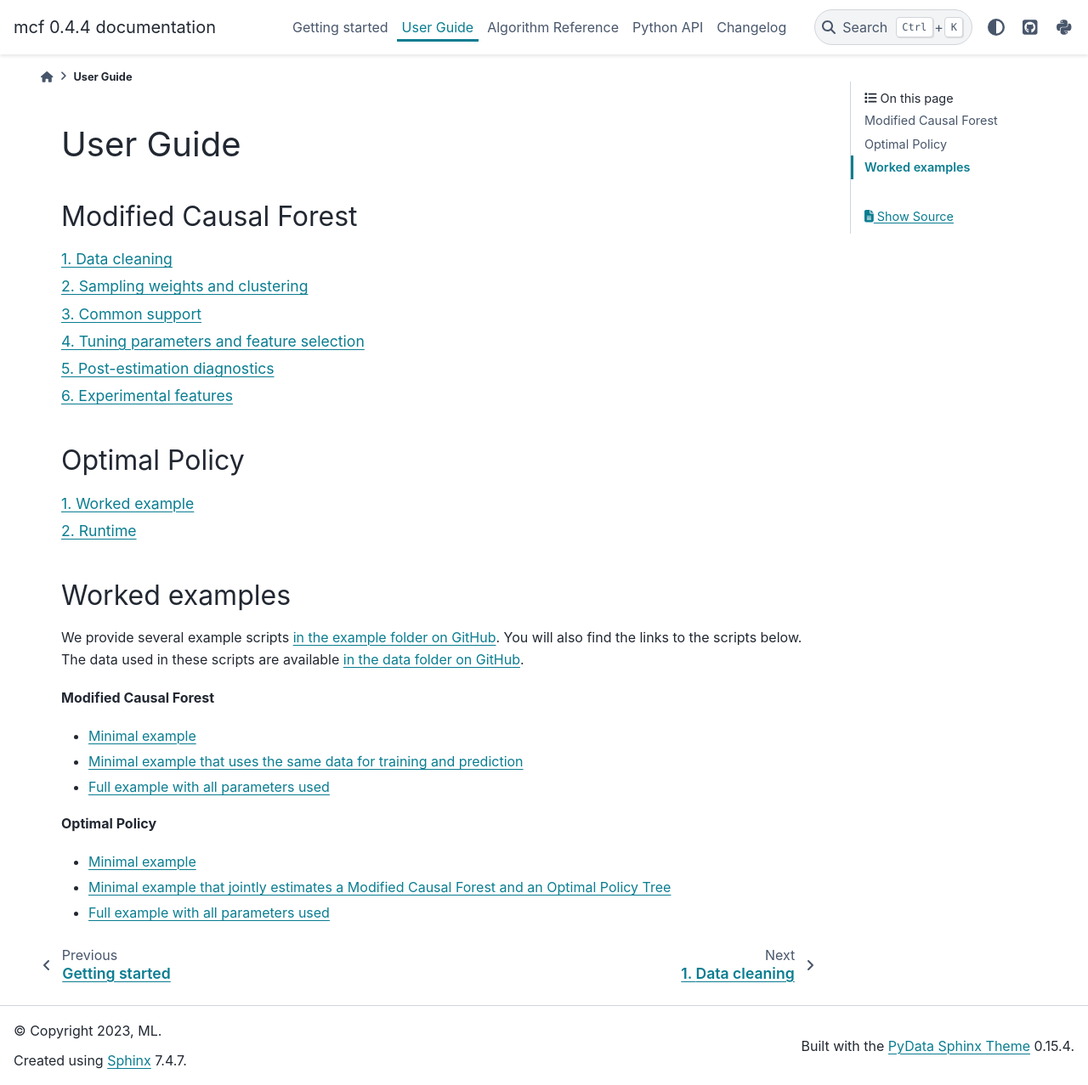
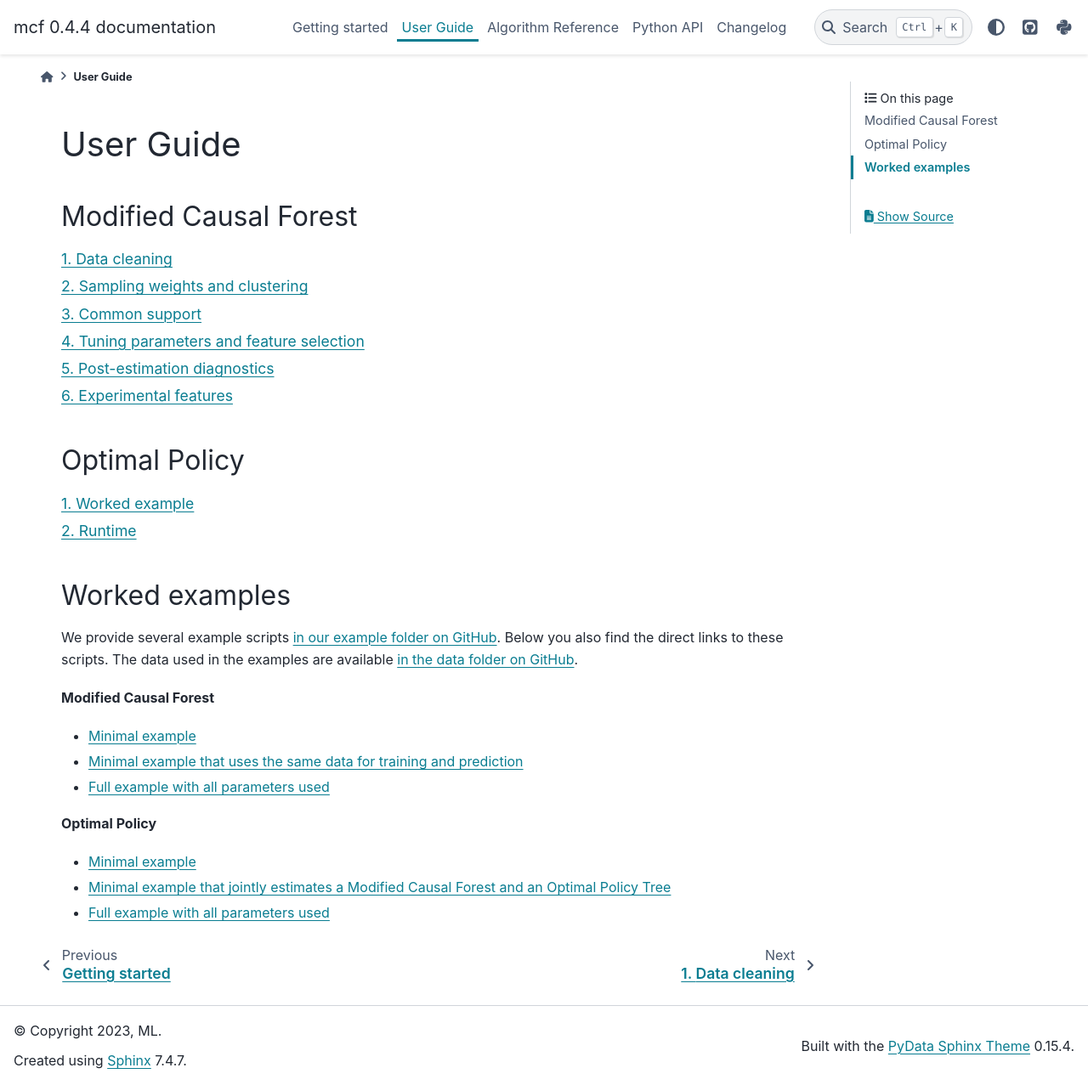
Before and after one commit to MCFpy/mcf, a Sphinx documentation site: the page built from docs/source/user_guide.rst, in a window 1280 px wide and 1277 px high. Shown: the whole window at 85% size. Built offline with Sphinx 7.4.7 and the PyData theme 0.15.4, drawn with Linux system fonts in a browser that asks for light colours.

Commit message:
Adjust wording

```diff
--- a/docs/source/user_guide.rst
+++ b/docs/source/user_guide.rst
@@ -28,7 +28,7 @@
 Worked examples
 ---------------
 
-We provide several example scripts `in the example folder on GitHub <https://github.com/MCFpy/mcf/tree/main/examples>`__. You will also find the links to the scripts below. The data used in these scripts are available `in the data folder on GitHub <https://github.com/MCFpy/mcf/tree/main/data>`__.
+We provide several example scripts `in our example folder on GitHub <https://github.com/MCFpy/mcf/tree/main/examples>`__. Below you also find the direct links to these scripts. The data used in the examples are available `in the data folder on GitHub <https://github.com/MCFpy/mcf/tree/main/data>`__.
 
 **Modified Causal Forest**
 
```
